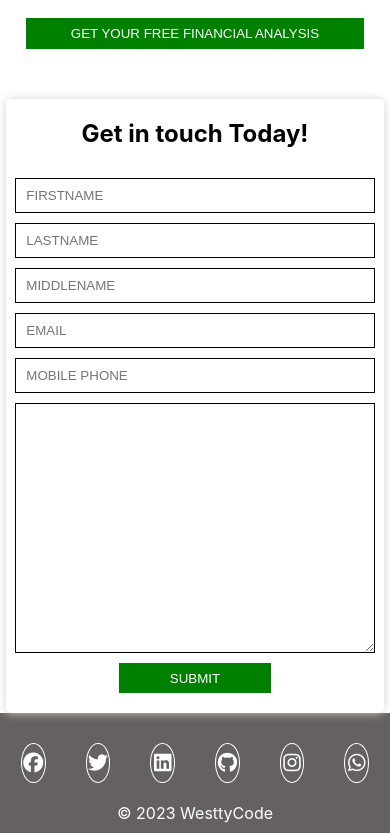
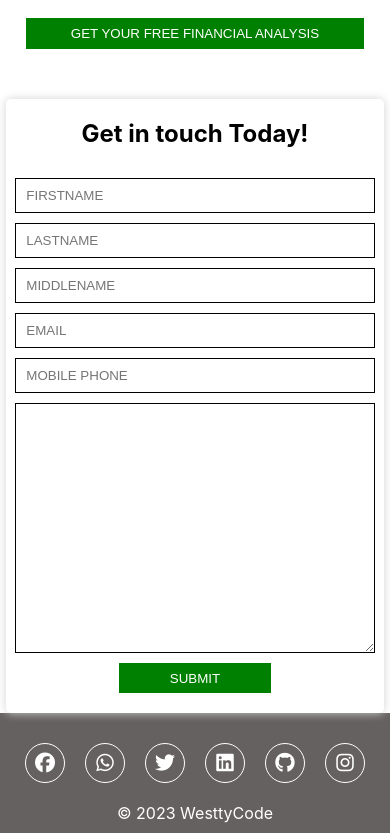
Before and after one commit to osenifuture/SINGLEPAGE, a React (Create React App) app: page / in a window 390 px wide. Shown: the part 3085-3918 px from the top of the page. Built offline with nearby package versions, Linux system fonts and the light colour scheme; the HTML template or start-up script is replaced by a standard one.

Commit message:
responsiveness added

```diff
--- a/src/index.css
+++ b/src/index.css
@@ -469,12 +469,19 @@ animation-timing-function: linear
   margin: 10px 0px;
 }
 
+@media screen and (max-width:650px) {
+  .footer-container{
+    width: 100%;
+    padding: 0px 10px;
+  }
+}
+
 .footer-container > .footer-box{
   width: 94%;
   display: flex;
   justify-content: center;
   align-items: center;
-  gap: 40px;
+  gap: 20px;
   margin: 20px 0px;
 }
 
--- a/src/routes/Footer.jsx
+++ b/src/routes/Footer.jsx
@@ -7,11 +7,11 @@ const Footer = () => {
             <div className="footer-container">
             <div className="footer-box">
                 <Link className="foot-link"><i className="fa-brands fa-facebook"></i></Link>
+                <Link to='https://wa.me/08062142972' className="foot-link" target="blank"><i class="fa-brands fa-whatsapp"></i></Link>
                 <Link className="foot-link"><i className="fa-brands fa-twitter"></i></Link>
                 <Link className="foot-link"><i className="fa-brands fa-linkedin"></i></Link>
                 <Link className="foot-link"><i className="fa-brands fa-github"></i></Link>
                 <Link  className="foot-link"><i class="fa-brands fa-instagram"></i></Link>
-                <Link to='https://wa.me/08062142972' className="foot-link" target="blank"><i class="fa-brands fa-whatsapp"></i></Link>
             </div>
             <p>
             &copy; 2023 WesttyCode
```
